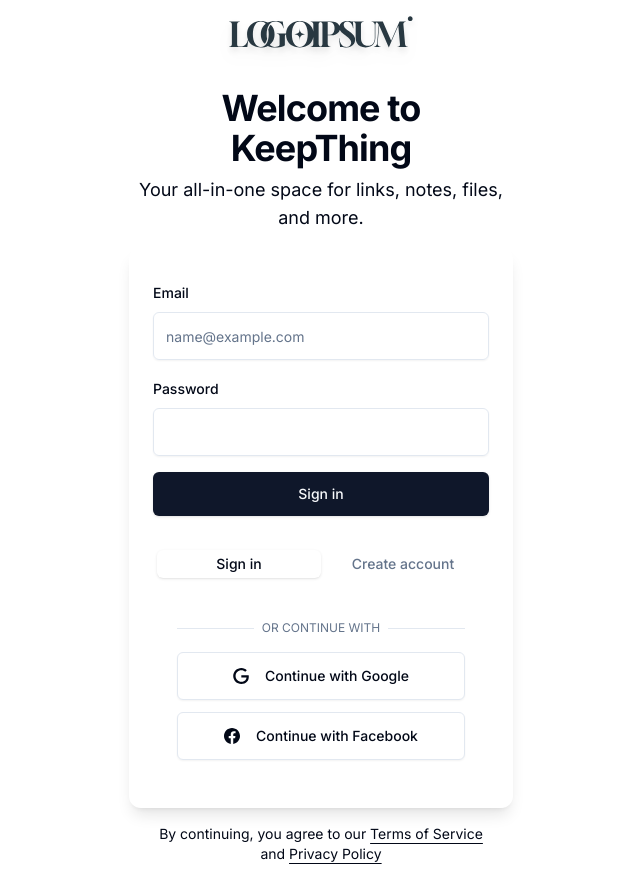
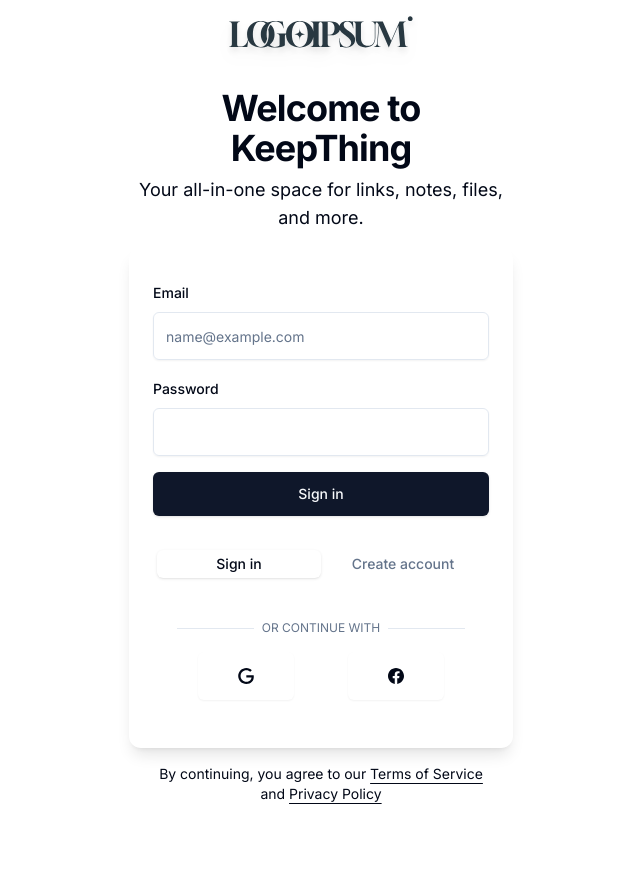
Before and after one commit to DevSrijit/keepthing, a Next.js app: page / in a window 1280 px wide. Shown: the whole page, without its empty margins (319-959 px from the left). After the commit the page ends 828 px from the top, so only its background shows below. Built offline with nearby package versions, Linux system fonts and the light colour scheme; no server answers.

Commit message:
[FEAT]: Optimized useless button size.

```diff
--- a/src/app/(auth)/page.tsx
+++ b/src/app/(auth)/page.tsx
@@ -260,24 +260,22 @@ export default function AuthPage() {
                     </div>
                   </div>
 
-                  <div className="grid gap-3 w-full">
+                  <div className="gap-3 w-full flex flex-row justify-around">
                     <Button
                       variant="outline"
-                      className="h-12 hover:bg-primary-500/5 hover:border-primary-500/50 transition-all duration-300"
+                      className="h-12 w-24 transition-all duration-300 border-transparent border-r-[360]"
                       onClick={() => handleOAuthSignIn(OAuthProvider.Google)}
                       disabled={isLoading}
                     >
-                      <Icons.google className="mr-2 h-5 w-5 text-primary-500" />
-                      Continue with Google
+                      <Icons.google className="h-5 w-5 text-primary-500" />
                     </Button>
                     <Button
                       variant="outline"
-                      className="h-12 hover:bg-secondary-500/5 hover:border-secondary-500/50 transition-all duration-300"
+                      className="h-12 w-24 transition-all duration-300 border-transparent border-r-[360]"
                       onClick={() => handleOAuthSignIn(OAuthProvider.Facebook)}
                       disabled={isLoading}
                     >
-                      <Icons.facebook className="mr-2 h-5 w-5 text-secondary-500" />
-                      Continue with Facebook
+                      <Icons.facebook className="h-5 w-5 text-secondary-500" />
                     </Button>
                   </div>
                 </CardFooter>
```
